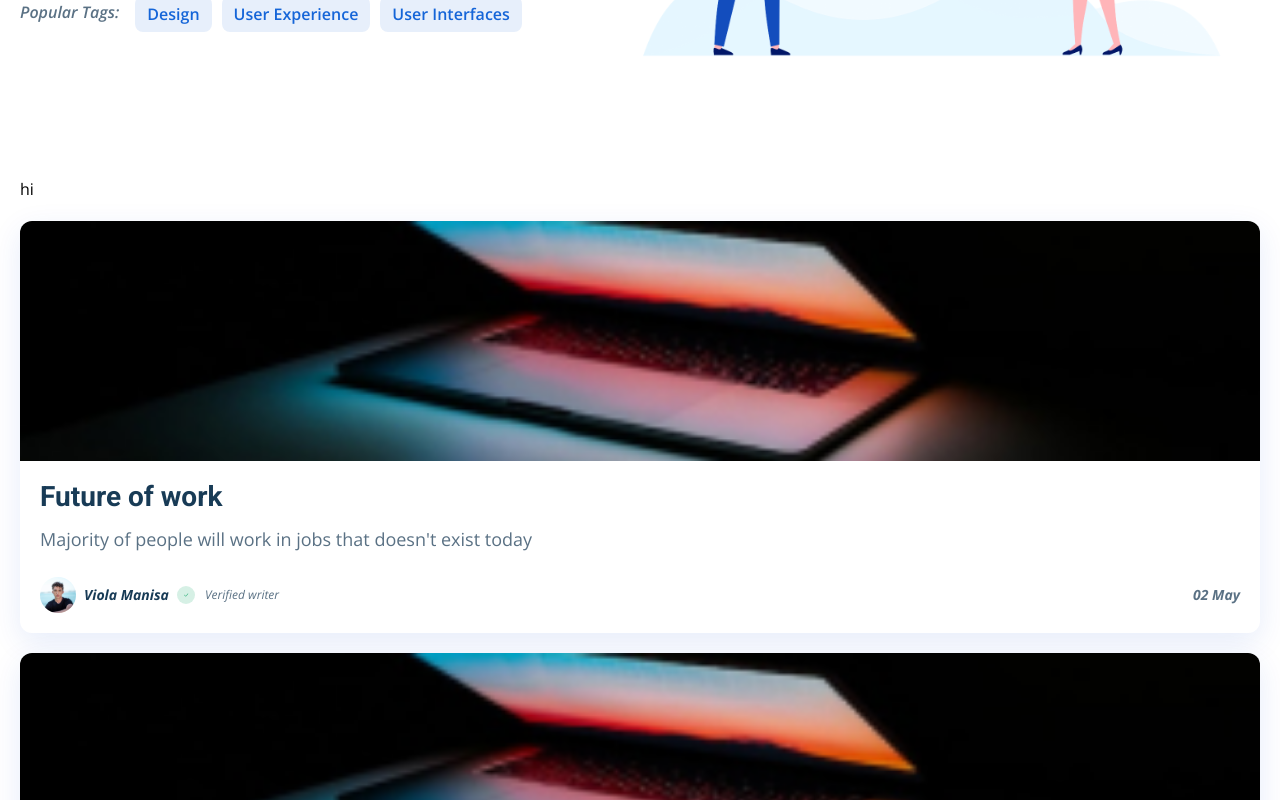
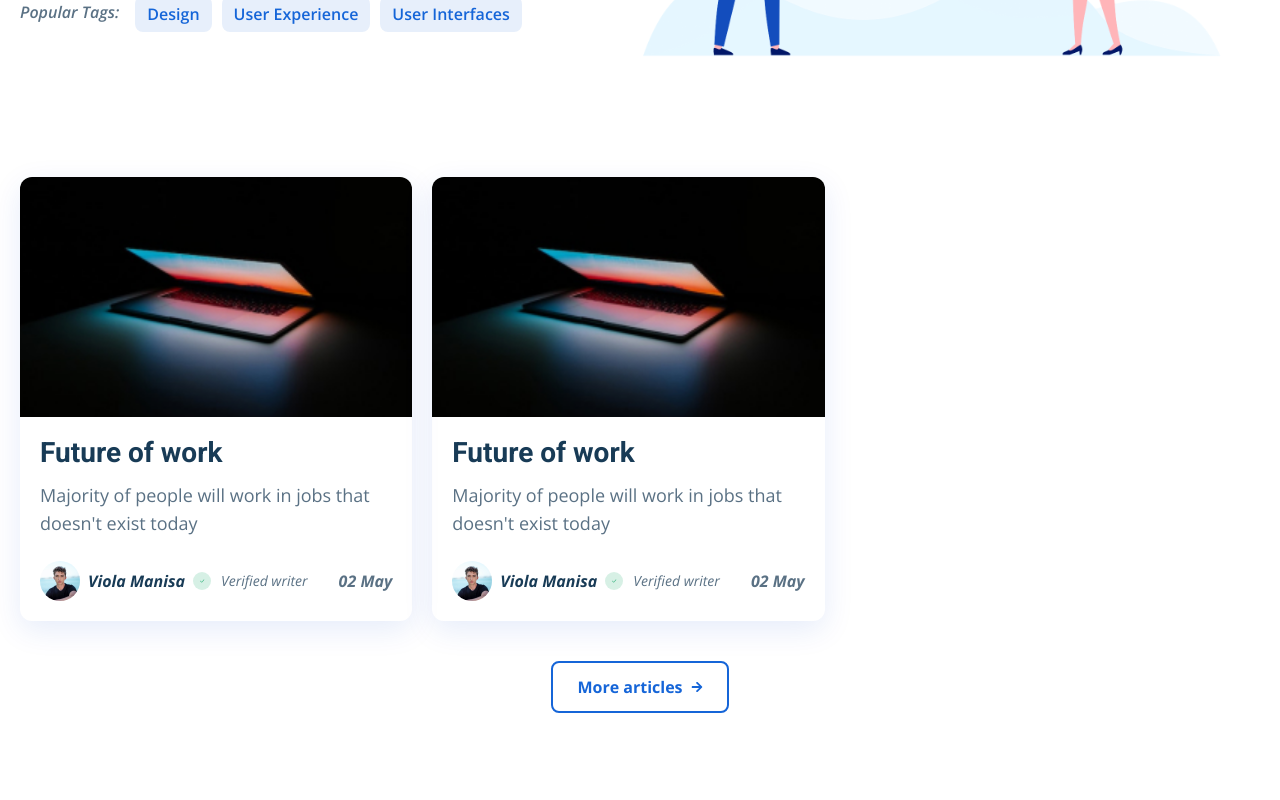
Before and after one commit to PadalaBalaSivaSaiMegiReddy/tailwind-css-react-blog-app, a React (Create React App) app: page / in a window 1280 px wide. Shown: the part 480-1280 px from the top of the page. After the commit the page ends 1233 px from the top, so only its background shows below. Built offline with nearby package versions, Linux system fonts and the light colour scheme; the HTML template or start-up script is replaced by a standard one.

Commit message:
articles section complete

```diff
--- a/src/App.js
+++ b/src/App.js
@@ -1,7 +1,6 @@
 import "./App.css";
 import HomePage from "./pages/home/Homepage";
 
-//yoyo
 function App() {
 	return (
 		<div className="App font-opensans">
--- a/src/components/ArticleCard.jsx
+++ b/src/components/ArticleCard.jsx
@@ -21,9 +21,9 @@ function ArticleCard({ className }) {
 				</p>
 				<div className="flex justify-between flex-nowrap items-center mt-6 ">
 					<div className="flex items-center gap-2">
-						<img src={images.PostProfileImage} alt="post profile" />
+						<img src={images.PostProfileImage} alt="post profile" className="w-9 h-9 md:w-10 md:h-10"/>
 						<div className="col flex-col">
-							<h4 className="font-bold italic text-dark-soft text-sm">
+							<h4 className="font-bold italic text-dark-soft text-sm md:text-base">
 								Viola Manisa
 							</h4>
 						</div>
@@ -31,12 +31,12 @@ function ArticleCard({ className }) {
 							<span className="bg-[#36B37E] w-fit bg-opacity-20 p-1.5 rounded-full">
 								<BsCheckLg className="w-1.5 h-1.5 text-[#36B37E]" />
 							</span>
-							<span className=" italic text-dark-light text-xs ">
+							<span className=" italic text-dark-light text-xs md:text-sm">
 								Verified writer
 							</span>
 						</div>
 					</div>
-					<span className="font-bold text-dark-light italic text-sm ">
+					<span className="font-bold text-dark-light italic text-sm md:text-base">
 						02 May
 					</span>
 				</div>
--- a/src/pages/home/container/Articles.jsx
+++ b/src/pages/home/container/Articles.jsx
@@ -1,13 +1,18 @@
 import React from "react";
 import ArticleCard from "../../../components/ArticleCard";
+import { FaArrowRight } from "react-icons/fa";
 
 function Articles() {
 	return (
-		<section className="container flex flex-wrap mx-auto md:gap-x-5 gap-y-5 px-5 py-10 ">
-			<p>hi</p>
-
-			<ArticleCard className="w-full md:[(calc50%-20px)]" />
-			<ArticleCard className="w-full md:[(calc50%-20px)]" />
+		<section className=" flex flex-col container  mx-auto  px-5 py-10 ">
+			<div className="flex flex-wrap md:gap-x-5 gap-y-5 pb-10">
+				<ArticleCard className="w-full md:w-[calc(50%-20px)] lg:w-[calc(33.33%-21px)]  " />
+				<ArticleCard className="w-full md:w-[calc(50%-20px)] lg:w-[calc(33.33%-21px)]   " />
+			</div>
+			<button className="mx-auto flex items-center gap-x-2 font-bold text-primary border-2 border-primary px-6 py-3 rounded-lg">
+				<span>More articles</span>
+				<FaArrowRight className="w-3 h-3" />
+			</button>
 		</section>
 	);
 }
```
